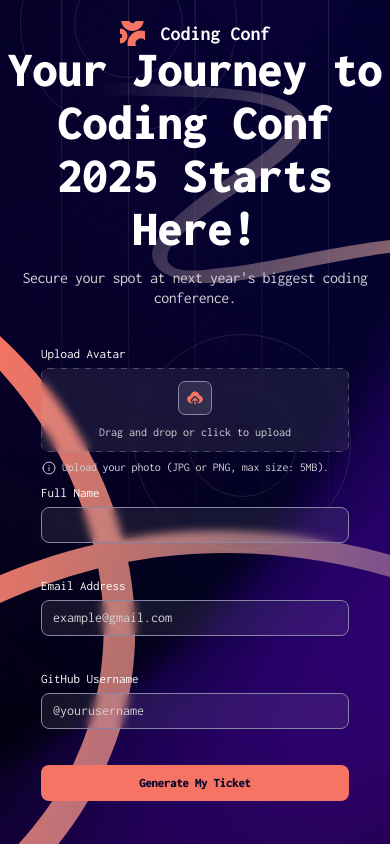
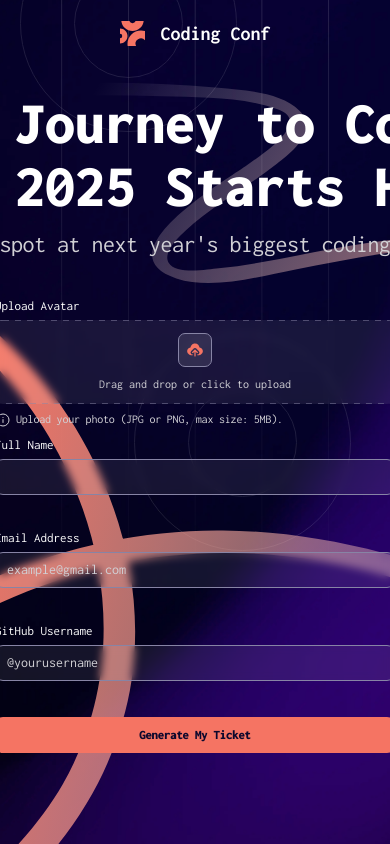
Before and after one commit to NavarroEmiliano/conference-ticket-generator-main, a React (Vite) app: page / in a window 390 px wide. Shown: the top 844 px of the page. Built offline with nearby package versions, Linux system fonts and the light colour scheme.

Commit message:
errors fixed

```diff
--- a/src/components/Form/Form.module.css
+++ b/src/components/Form/Form.module.css
@@ -34,7 +34,7 @@
 }
 
 .formHeader p {
-    font-size: 16px;
+    font-size: 18px;
     line-height: 120%;
     letter-spacing: -0.5px;
     text-align: center;
@@ -97,7 +97,7 @@
 .fileBox .fileBtns {
     display: flex;
     height: 24px;
-    font-size:12px ;
+    font-size: 12px;
     gap: 4px;
 }
 
@@ -153,7 +153,7 @@
     background-color: red;
 }
 
- .cloudIconContainer .icon {
+.cloudIconContainer .icon {
     width: 20px;
 }
 
@@ -257,7 +257,7 @@ form .submitBtn {
     padding: 11px 16px;
     background-color: var(--Orange-500);
     border: none;
-    color:var(--Neutral-900);
+    color: var(--Neutral-900);
     font-size: 13px;
     font-weight: 900;
     line-height: 110%;
@@ -267,3 +267,21 @@ form .submitBtn {
 form .submitBtn:hover {
     background-color: var(--Orange-700);
 }
+
+@media only screen and (max-width: 768px) {
+    .formHeader {
+        width: 705px;
+    }
+
+    .formHeader h2 {
+        font-size: 60px;
+    }
+
+    .formHeader p {
+        font-size: 24px;
+    }
+
+    .form {
+        width: 400px;
+    }
+}
```
Also changed, not shown: src/components/Ticket/Ticket.tsx (+4 -6 lines).
